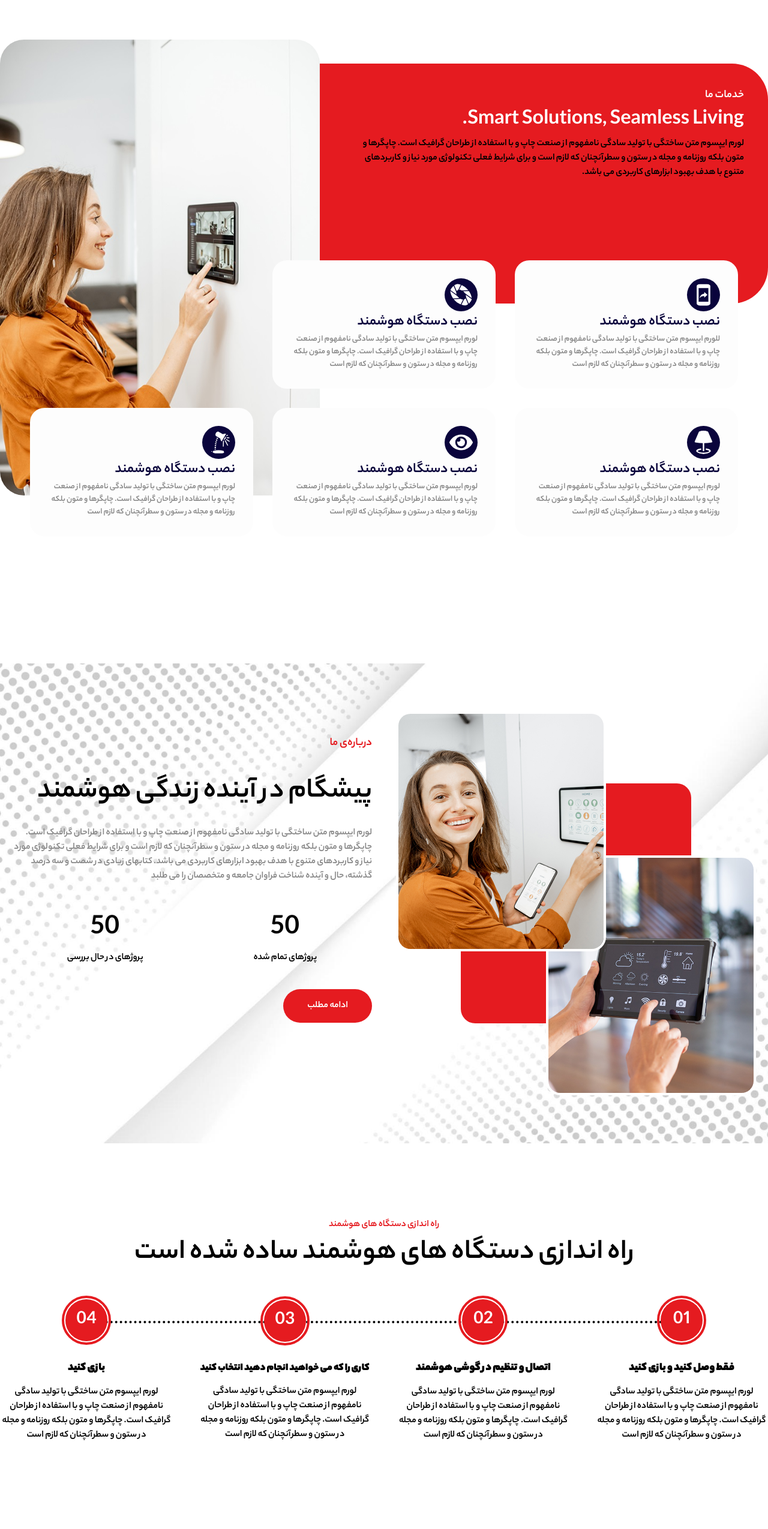
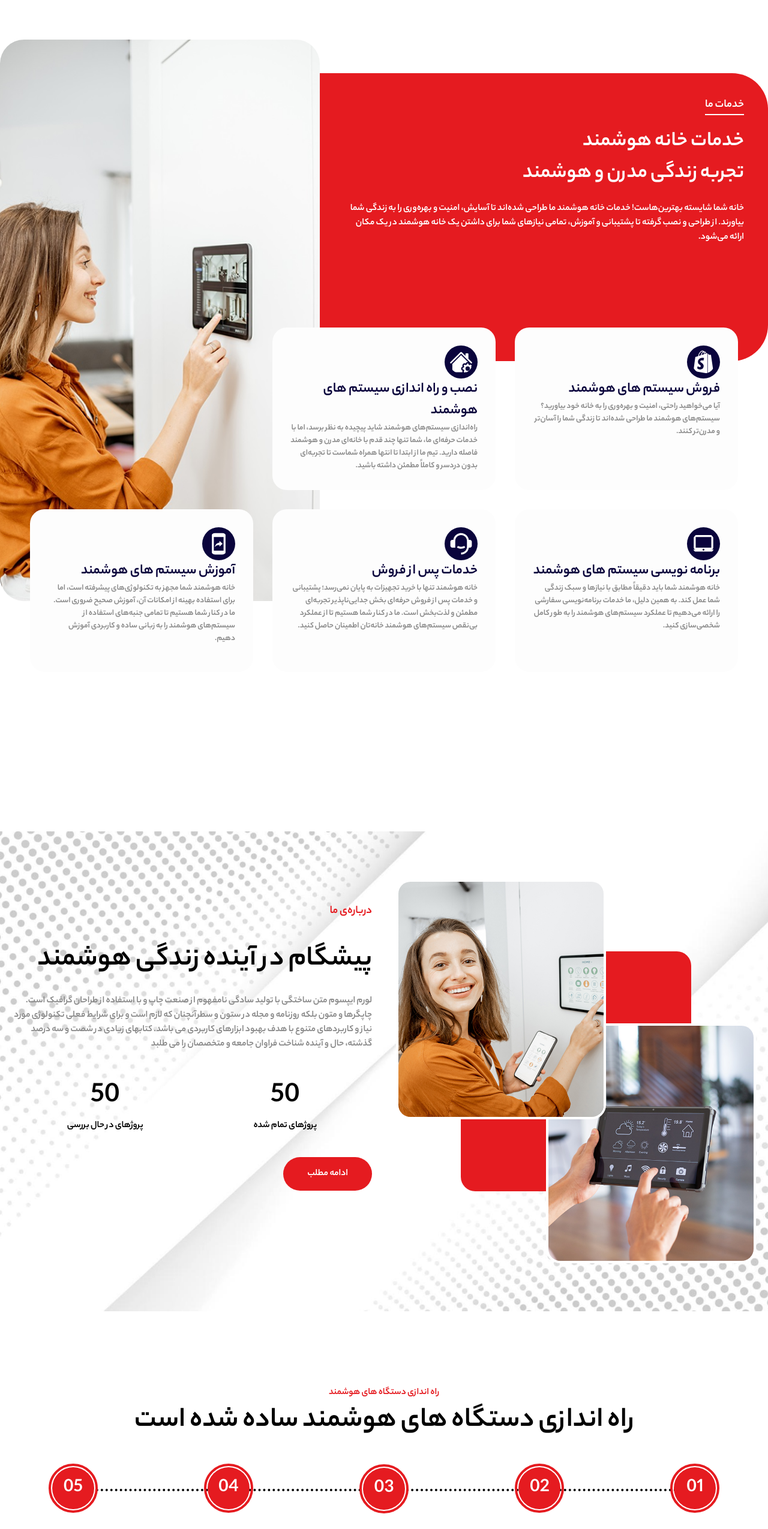
Before and after one commit to MahboubehShoubi/eyesunsmart, a Next.js app: page / in a window 1280 px wide. Shown: the part 838-3387 px from the top of the page at 60% size. Built offline with nearby package versions, Linux system fonts and the light colour scheme; no server answers.

Commit message:
Changing the content of the main page of the site in MainServicess.js, MainSettingup.js sections

```diff
--- a/src/components/module/mainpage/MainServicess.js
+++ b/src/components/module/mainpage/MainServicess.js
@@ -10,21 +10,35 @@ import { BsLampFill } from "react-icons/bs";
 import { GiDeskLamp } from "react-icons/gi";
 import { FaEye } from "react-icons/fa";
 
+import { MdCastForEducation } from "react-icons/md";
+import { MdOutlineOnDeviceTraining } from "react-icons/md";
+import { RiCustomerService2Fill } from "react-icons/ri";
+import { MdLaptopMac } from "react-icons/md";
+import { BsFillHouseGearFill } from "react-icons/bs";
+import { FaShopify } from "react-icons/fa";
+
+
+
 function MainServicess() {
   return (
-    <div className=" relative w-full mt-[50px] md:mt-[100px] ">
-      <div className=" container md:max-w-screen-xl relative md:h-[115vh] grid md:grid-rows-5">
-        <div className="w-full  grid grid-cols-1 md:grid-cols-12 md:grid-rows-[5vh_50vh_40vh_20vh]">
+    <div className=" relative w-full mt-[50px] md:mt-[100px] h-fit">
+      <div className=" container md:max-w-screen-xl relative md:h-[150vh] grid md:grid-rows-5">
+        <div className="w-full md:row-start-1 md:row-end-6 grid grid-cols-1 md:grid-cols-12 md:grid-rows-[7vh_60vh_50vh_33vh] ">
           <div className=" md:col-start-1 md:col-end-8 md:row-start-2 md:row-end-3 rounded-[60px] md:rounded-l-[0] bg-bgRed p-[40px]">
-            <span className="text-textWhite text-[1.1rem] md:text-titleFontSize ">خدمات ما</span>
+            <span className="text-textWhite text-[1.1rem] md:text-titleFontSize border-b-2">
+              خدمات ما
+            </span>
+            <h2 className=" text-[1.5rem] md:text-mainTitleFontSize text-textWhite mt-5">
+              خدمات خانه هوشمند
+            </h2>
             <h2 className=" text-[1.5rem] md:text-mainTitleFontSize text-textWhite">
-              Smart Solutions, Seamless Living.
+            تجربه زندگی مدرن و هوشمند
             </h2>
-            <p className="text-[14px] md:text-[1rem]">
-              لورم ایپسوم متن ساختگی با تولید سادگی نامفهوم از صنعت چاپ و با
-              استفاده از طراحان گرافیک است. چاپگرها و متون بلکه روزنامه و مجله
-              در ستون و سطرآنچنان که لازم است و برای شرایط فعلی تکنولوژی مورد
-              نیاز و کاربردهای متنوع با هدف بهبود ابزارهای کاربردی می باشد.
+            <p className="text-[13px] md:text-[1rem] text-textWhite mt-5">
+              خانه شما شایسته بهترین‌هاست! خدمات خانه هوشمند ما طراحی شده‌اند تا
+              آسایش، امنیت و بهره‌وری را به زندگی شما بیاورند. از طراحی و نصب
+              گرفته تا پشتیبانی و آموزش، تمامی نیازهای شما برای داشتن یک خانه
+              هوشمند در یک مکان ارائه می‌شود.
             </p>
             <div className="md:hidden rounded-[30px] overflow-hidden mt-10">
               <Image
@@ -49,49 +63,69 @@ function MainServicess() {
 
         <div className="relative md:absolute z-[2] row-start-3 row-end-6 w-full grid grid-cols-1 gap-8 md:grid-cols-3 md:grid-rows-2 justify-between content-between px-[20px] md:px-[50px]">
           <div className=" md:col-start-1 md:col-span-1 md:row-start-1 md:row-span-1 bg-backgroundWhite rounded-3xl px-[30px] py-[30px] hover:shadow-lg">
-            <MdOutlineMobileScreenShare className="w-[55px] h-[55px] bg-navyBlue text-textWhite p-2 rounded-full hover:bg-secondery cursor-pointer" />
-            <h3 className=" text-[1.3rem] md:text-subTitle text-navyBlue">نصب دستگاه هوشمند</h3>
+            {/* <MdOutlineMobileScreenShare className="w-[55px] h-[55px] bg-navyBlue text-textWhite p-2 rounded-full hover:bg-secondery cursor-pointer" /> */}
+            <FaShopify className="w-[55px] h-[55px] bg-navyBlue text-textWhite p-2 rounded-full hover:bg-secondery cursor-pointer" />
+            <h3 className=" text-[1.3rem] md:text-subTitle text-navyBlue">
+              فروش سیستم های هوشمند
+            </h3>
             <p className="text-textGray text-[14px]">
-              للورم ایپسوم متن ساختگی با تولید سادگی نامفهوم از صنعت چاپ و با
-              استفاده از طراحان گرافیک است. چاپگرها و متون بلکه روزنامه و مجله
-              در ستون و سطرآنچنان که لازم است
+              آیا می‌خواهید راحتی، امنیت و بهره‌وری را به خانه خود بیاورید؟
+              سیستم‌های هوشمند ما طراحی شده‌اند تا زندگی شما را آسان‌تر و
+              مدرن‌تر کنند.{" "}
             </p>
           </div>
           <div className=" md:col-start-2 md:col-span-1 md:row-start-1 md:row-span-1 bg-backgroundWhite rounded-3xl px-[30px] py-[30px] hover:shadow-lg">
-            <GiAutomaticSas className="w-[55px] h-[55px] bg-navyBlue text-textWhite p-2 rounded-full hover:bg-secondery cursor-pointer" />
-            <h3 className="text-[1.3rem] md:text-subTitle text-navyBlue">نصب دستگاه هوشمند</h3>
+            {/* <GiAutomaticSas className="w-[55px] h-[55px] bg-navyBlue text-textWhite p-2 rounded-full hover:bg-secondery cursor-pointer" /> */}
+            <BsFillHouseGearFill  className="w-[55px] h-[55px] bg-navyBlue text-textWhite p-2 rounded-full hover:bg-secondery cursor-pointer" />
+            <h3 className="text-[1.3rem] md:text-subTitle text-navyBlue">
+              نصب و راه اندازی سیستم های هوشمند
+            </h3>
             <p className="text-textGray text-[14px]">
-              لورم ایپسوم متن ساختگی با تولید سادگی نامفهوم از صنعت چاپ و با
-              استفاده از طراحان گرافیک است. چاپگرها و متون بلکه روزنامه و مجله
-              در ستون و سطرآنچنان که لازم است
+              راه‌اندازی سیستم‌های هوشمند شاید پیچیده به نظر برسد، اما با خدمات
+              حرفه‌ای ما، شما تنها چند قدم با خانه‌ای مدرن و هوشمند فاصله دارید.
+              تیم ما از ابتدا تا انتها همراه شماست تا تجربه‌ای بدون دردسر و
+              کاملاً مطمئن داشته باشید.{" "}
             </p>
           </div>
 
           <div className=" md:col-start-1 md:col-span-1 md:row-start-2 md:row-span-1 bg-backgroundWhite rounded-3xl px-[30px] py-[30px] hover:shadow-lg">
-            <BsLampFill className="w-[55px] h-[55px] bg-navyBlue text-textWhite p-2 rounded-full hover:bg-secondery cursor-pointer" />
-            <h3 className="text-[1.3rem] md:text-subTitle text-navyBlue">نصب دستگاه هوشمند</h3>
+            {/* <BsLampFill className="w-[55px] h-[55px] bg-navyBlue text-textWhite p-2 rounded-full hover:bg-secondery cursor-pointer" /> */}
+            <MdLaptopMac className="w-[55px] h-[55px] bg-navyBlue text-textWhite p-2 rounded-full hover:bg-secondery cursor-pointer" />
+            <h3 className="text-[1.3rem] md:text-subTitle text-navyBlue">
+              برنامه نویسی سیستم های هوشمند
+            </h3>
             <p className="text-textGray text-[14px]">
-              لورم ایپسوم متن ساختگی با تولید سادگی نامفهوم از صنعت چاپ و با
-              استفاده از طراحان گرافیک است. چاپگرها و متون بلکه روزنامه و مجله
-              در ستون و سطرآنچنان که لازم است
+              خانه هوشمند شما باید دقیقاً مطابق با نیازها و سبک زندگی شما عمل
+              کند. به همین دلیل، ما خدمات برنامه‌نویسی سفارشی را ارائه می‌دهیم
+              تا عملکرد سیستم‌های هوشمند را به طور کامل شخصی‌سازی کنید.{" "}
             </p>
           </div>
           <div className=" md:col-start-2 md:col-span-1 md:row-start-2 md:row-span-1 bg-backgroundWhite rounded-3xl px-[30px] py-[30px] hover:shadow-lg">
-            <FaEye className="w-[55px] h-[55px] bg-navyBlue text-textWhite p-2 rounded-full hover:bg-secondery cursor-pointer" />
-            <h3 className="text-[1.3rem] md:text-subTitle text-navyBlue">نصب دستگاه هوشمند</h3>
+            {/* <FaEye className="w-[55px] h-[55px] bg-navyBlue text-textWhite p-2 rounded-full hover:bg-secondery cursor-pointer" /> */}
+            <RiCustomerService2Fill className="w-[55px] h-[55px] bg-navyBlue text-textWhite p-2 rounded-full hover:bg-secondery cursor-pointer" />
+            <h3 className="text-[1.3rem] md:text-subTitle text-navyBlue">
+              خدمات پس از فروش
+            </h3>
             <p className="text-textGray text-[14px]">
-              لورم ایپسوم متن ساختگی با تولید سادگی نامفهوم از صنعت چاپ و با
-              استفاده از طراحان گرافیک است. چاپگرها و متون بلکه روزنامه و مجله
-              در ستون و سطرآنچنان که لازم است
+              خانه هوشمند تنها با خرید تجهیزات به پایان نمی‌رسد؛ پشتیبانی و
+              خدمات پس از فروش حرفه‌ای بخش جدایی‌ناپذیر تجربه‌ای مطمئن و لذت‌بخش
+              است. ما در کنار شما هستیم تا از عملکرد بی‌نقص سیستم‌های هوشمند
+              خانه‌تان اطمینان حاصل کنید.{" "}
             </p>
           </div>
           <div className=" md:col-start-3 md:col-span-1 md:row-start-2 md:row-span-1 bg-backgroundWhite rounded-3xl px-[30px] py-[30px] hover:shadow-lg">
-            <GiDeskLamp className="w-[55px] h-[55px] bg-navyBlue text-textWhite p-2 rounded-full hover:bg-secondery cursor-pointer" />
-            <h3 className="text-subTitle text-navyBlue">نصب دستگاه هوشمند</h3>
+            {/* <GiDeskLamp className="w-[55px] h-[55px] bg-navyBlue text-textWhite p-2 rounded-full hover:bg-secondery cursor-pointer" /> */}
+            {/* <MdCastForEducation className="w-[55px] h-[55px] bg-navyBlue text-textWhite p-2 rounded-full hover:bg-secondery cursor-pointer" /> */}
+            <MdOutlineMobileScreenShare className="w-[55px] h-[55px] bg-navyBlue text-textWhite p-2 rounded-full hover:bg-secondery cursor-pointer" />
+            {/* <MdOutlineOnDeviceTraining className="w-[55px] h-[55px] bg-navyBlue text-textWhite p-2 rounded-full hover:bg-secondery cursor-pointer" /> */}
+            <h3 className="text-subTitle text-navyBlue">
+              آموزش سیستم های هوشمند
+            </h3>
             <p className="text-textGray text-[14px]">
-              لورم ایپسوم متن ساختگی با تولید سادگی نامفهوم از صنعت چاپ و با
-              استفاده از طراحان گرافیک است. چاپگرها و متون بلکه روزنامه و مجله
-              در ستون و سطرآنچنان که لازم است
+              خانه هوشمند شما مجهز به تکنولوژی‌های پیشرفته است، اما برای استفاده
+              بهینه از امکانات آن، آموزش صحیح ضروری است. ما در کنار شما هستیم تا
+              تمامی جنبه‌های استفاده از سیستم‌های هوشمند را به زبانی ساده و
+              کاربردی آموزش دهیم.{" "}
             </p>
           </div>
         </div>
--- a/src/components/module/mainpage/MainSettingUp.js
+++ b/src/components/module/mainpage/MainSettingUp.js
@@ -11,64 +11,80 @@ function MainSettingUp() {
         <div className="relative w-full h-fit mt-10 flex justify-center">
           <div className=" hidden md:block md:absolute md:z-[-1] md:w-[80%] md:h-10 md:border-b-4 md:border-dotted md:border-indigo-600"></div>
           <div className="w-full flex flex-col gap-y-11 md:flex-row justify-between items-center">
-            <div className="w-[70%] md:w-[22.5%] flex flex-col items-center gap-y-5 md:gap-y-8">
+            <div className="w-[70%] md:w-[19%] flex flex-col items-center gap-y-5 md:gap-y-8">
               <div className=" w-[70px] h-[70px] flex justify-center items-center bg-bgRed rounded-full outline outline-offset-2 outline-4 outline-bgRed">
                 <span className="bg-bgRed text-textWhite text-[2rem]">01</span>
               </div>
               <div className="text-center">
-                <h4 className="text-[1.2rem] font-bold">
-                  فقط وصل کنید و بازی کنید
+                <h4 className="text-[1.2rem] font-semibold">
+                  مشاوره و طراحی سفارشی{" "}
                 </h4>
-                <p className="mt-3">
-                  لورم ایپسوم متن ساختگی با تولید سادگی نامفهوم از صنعت چاپ و با
-                  استفاده از طراحان گرافیک است. چاپگرها و متون بلکه روزنامه و
-                  مجله در ستون و سطرآنچنان که لازم است
+                <p className="mt-3 font-light">
+                  هر خانه و هر مشتری منحصربه‌فرد است. تیم متخصص ما پس از بررسی
+                  نیازها و زیرساخت‌های خانه شما، راهکارهایی متناسب با سبک زندگی
+                  و انتظارات شما طراحی می‌کند.{" "}
                 </p>
               </div>
             </div>
 
-            <div className="w-[70%] md:w-[22.5%] flex flex-col items-center gap-y-5 md:gap-y-8">
+            <div className="w-[70%] md:w-[19%] flex flex-col items-center gap-y-5 md:gap-y-8">
               <div className=" w-[70px] h-[70px] flex justify-center items-center bg-bgRed rounded-full outline outline-offset-2 outline-4 outline-bgRed">
                 <span className="bg-bgRed text-textWhite text-[2rem]">02</span>
               </div>
               <div className="text-center">
-                <h4 className="text-[1.2rem] font-bold">
-                  اتصال و تنظیم در گوشی هوشمند
+                <h4 className="text-[1.2rem] font-semibold">
+                  نصب و راه‌اندازی حرفه‌ای{" "}
                 </h4>
-                <p className="mt-3">
-                  لورم ایپسوم متن ساختگی با تولید سادگی نامفهوم از صنعت چاپ و با
-                  استفاده از طراحان گرافیک است. چاپگرها و متون بلکه روزنامه و
-                  مجله در ستون و سطرآنچنان که لازم است
+                <p className="mt-3 font-light">
+                  نصب سیستم‌های هوشمند باید به دقت و با مهارت انجام شود. ما
+                  تضمین می‌کنیم تمامی تجهیزات شما با بالاترین کیفیت و به شکلی
+                  کاملاً یکپارچه نصب و راه‌اندازی شوند.{" "}
                 </p>
               </div>
             </div>
 
-            <div className="w-[70%] md:w-[22.5%] flex flex-col items-center gap-y-5 md:gap-y-8">
+            <div className="w-[70%] md:w-[19%] flex flex-col items-center gap-y-5 md:gap-y-8">
               <div className=" w-[70px] h-[70px] flex justify-center items-center bg-bgRed rounded-full outline outline-offset-2 outline-4 outline-bgRed">
                 <span className="bg-bgRed text-textWhite text-[2rem]">03</span>
               </div>
               <div className="text-center">
-                <h4 className="text-[1.1rem] font-bold">
-                  کاری را که می خواهید انجام دهید انتخاب کنید
+                <h4 className="text-[1.1rem] font-semibold">
+                  برنامه‌نویسی و شخصی‌سازی{" "}
                 </h4>
-                <p className="mt-3">
-                  لورم ایپسوم متن ساختگی با تولید سادگی نامفهوم از صنعت چاپ و با
-                  استفاده از طراحان گرافیک است. چاپگرها و متون بلکه روزنامه و
-                  مجله در ستون و سطرآنچنان که لازم است
+                <p className="mt-3 font-light">
+                  خانه هوشمند شما باید دقیقاً مطابق با نیازهای شما عمل کند. با
+                  خدمات برنامه‌نویسی ما، می‌توانید سناریوهای خاص و تنظیمات
+                  دلخواه خود را برای تجهیزات هوشمندتان تعریف کنید.{" "}
                 </p>
               </div>
             </div>
 
-            <div className="w-[70%] md:w-[22.5%] flex flex-col items-center gap-y-5 md:gap-y-8">
+            <div className="w-[70%] md:w-[19%] flex flex-col items-center gap-y-5 md:gap-y-8">
               <div className=" w-[70px] h-[70px] flex justify-center items-center bg-bgRed rounded-full outline outline-offset-2 outline-4 outline-bgRed">
                 <span className="bg-bgRed text-textWhite text-[2rem]">04</span>
               </div>
               <div className="text-center">
-                <h4 className="text-[1.2rem] font-bold"> بازی کنید</h4>
-                <p className="mt-3">
-                  لورم ایپسوم متن ساختگی با تولید سادگی نامفهوم از صنعت چاپ و با
-                  استفاده از طراحان گرافیک است. چاپگرها و متون بلکه روزنامه و
-                  مجله در ستون و سطرآنچنان که لازم است
+                <h4 className="text-[1.2rem] font-semibold">آموزش و پشتیبانی</h4>
+                <p className="mt-3 font-light">
+                  فناوری تنها زمانی مفید است که به درستی از آن استفاده شود. ما
+                  تمامی آموزش‌های لازم برای بهره‌گیری از امکانات خانه هوشمند را
+                  به شما ارائه می‌دهیم و در هر مرحله از استفاده، کنار شما خواهیم
+                  بود.{" "}
+                </p>
+              </div>
+            </div>
+            <div className="w-[70%] md:w-[19%] flex flex-col items-center gap-y-5 md:gap-y-8">
+              <div className=" w-[70px] h-[70px] flex justify-center items-center bg-bgRed rounded-full outline outline-offset-2 outline-4 outline-bgRed">
+                <span className="bg-bgRed text-textWhite text-[2rem]">05</span>
+              </div>
+              <div className="text-center">
+                <h4 className="text-[1.2rem] font-semibold">
+                  به‌روزرسانی و خدمات پس از فروش
+                </h4>
+                <p className="mt-3 font-light">
+                  فناوری هوشمند دائماً در حال پیشرفت است. خدمات ما شامل
+                  به‌روزرسانی نرم‌افزارها، ارتقای سیستم‌ها و پشتیبانی 24/7 برای
+                  رفع هرگونه مشکل احتمالی است.{" "}
                 </p>
               </div>
             </div>
```
